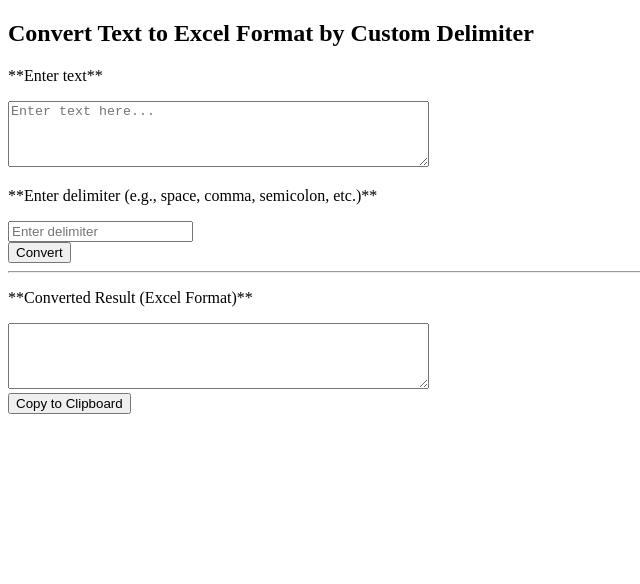
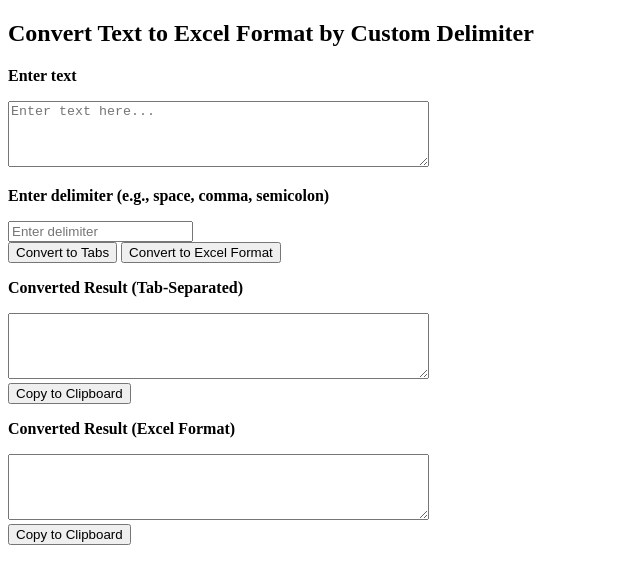
Before and after one commit to devlunch4/utility, a plain HTML site: page text-to-excel-with-delimiter.html in a window 1280 px wide. Shown: the whole page, without its empty margins (0-640 px from the left). Drawn offline with Linux system fonts and the light colour scheme.

Commit message:
modified -text to excel

```diff
--- a/text-to-excel-with-delimiter.html
+++ b/text-to-excel-with-delimiter.html
@@ -1,46 +1,83 @@
 <!DOCTYPE html>
 <html lang="en">
-
 <head>
     <meta charset="UTF-8">
     <meta name="viewport" content="width=device-width, initial-scale=1.0">
     <title>Text Splitter and Excel Format Converter</title>
 </head>
-
 <body>
     <h2>Convert Text to Excel Format by Custom Delimiter</h2>
-    <div class="in">
-        <p>**Enter text**</p>
-        <textarea id="inputText" placeholder="Enter text here..." rows="4" cols="50"></textarea><br>
-        <p>**Enter delimiter (e.g., space, comma, semicolon, etc.)**</p>
-        <input type="text" id="delimiter" placeholder="Enter delimiter" /><br>
-        <button onclick="convertToExcel()">Convert</button>
-        <hr>
+
+    <!-- Input Section -->
+    <div class="input-section">
+        <p><strong>Enter text</strong></p>
+        <textarea id="inputText" placeholder="Enter text here..." rows="4" cols="50"></textarea>
+
+        <p><strong>Enter delimiter (e.g., space, comma, semicolon)</strong></p>
+        <input type="text" id="delimiter" placeholder="Enter delimiter">
+
+        <div>
+            <button onclick="convertToExcel()">Convert to Tabs</button>
+            <button onclick="formatTextForExcel()">Convert to Excel Format</button>
+        </div>
     </div>
 
-    <div class="out">
-        <p>**Converted Result (Excel Format)**</p>
-        <textarea id="outputText" rows="4" cols="50" readonly></textarea><br>
-        <button onclick="copyToClipboard()">Copy to Clipboard</button>
+    <!-- Output Section 1: Simple Tab Conversion -->
+    <div class="output-section">
+        <p><strong>Converted Result (Tab-Separated)</strong></p>
+        <textarea id="outputText" rows="4" cols="50" readonly></textarea>
+        <div>
+            <button onclick="copyToClipboard()">Copy to Clipboard</button>
+        </div>
+    </div>
+
+    <!-- Output Section 2: Excel Formatted -->
+    <div class="excel-output-section">
+        <p><strong>Converted Result (Excel Format)</strong></p>
+        <textarea id="outputFormatText" rows="4" cols="50" readonly></textarea>
+        <div>
+            <button onclick="copyToClipboardFormat()">Copy to Clipboard</button>
+        </div>
     </div>
 
     <script>
         function convertToExcel() {
-            let input = document.getElementById('inputText').value;
-            let delimiter = document.getElementById('delimiter').value || ' '; // 기본 구분자는 공백
-            let output = input.split(delimiter).join('\t'); // 사용자가 입력한 구분자로 분할 후 탭으로 변환
+            const input = document.getElementById('inputText').value;
+            const delimiter = document.getElementById('delimiter').value || ' ';
+            const output = input.split(delimiter).join('\t');
             document.getElementById('outputText').value = output;
         }
 
+        function formatTextForExcel() {
+            const inputText = document.getElementById('inputText').value;
+            const lines = inputText.trim().split("\n");
+            let formattedLines = [];
+
+            for (let i = 0; i < lines.length; i += 3) {
+                if (lines[i] && lines[i + 1] && lines[i + 2]) {
+                    const date = lines[i].trim();
+                    const description = lines[i + 1].trim();
+                    const points = lines[i + 2].trim();
+                    formattedLines.push(`${date}\t${description}\t${points}`);
+                }
+            }
+
+            document.getElementById('outputFormatText').value = formattedLines.join("\n");
+        }
+
         function copyToClipboard() {
-            let outputText = document.getElementById('outputText');
+            const outputText = document.getElementById('outputText');
             outputText.select();
-            document.execCommand('copy'); // 이전 방식, 더 이상 권장되지 않지만 호환성을 위해 추가
-            // 최신 방법 (브라우저가 이 방법을 지원하는 경우)
-            // navigator.clipboard.writeText(outputText.value).then(() => alert("Copied to clipboard"));
+            document.execCommand('copy');
+            alert("Copied to clipboard");
+        }
+
+        function copyToClipboardFormat() {
+            const outputText = document.getElementById('outputFormatText');
+            outputText.select();
+            document.execCommand('copy');
             alert("Copied to clipboard");
         }
     </script>
 </body>
-
 </html>
```
